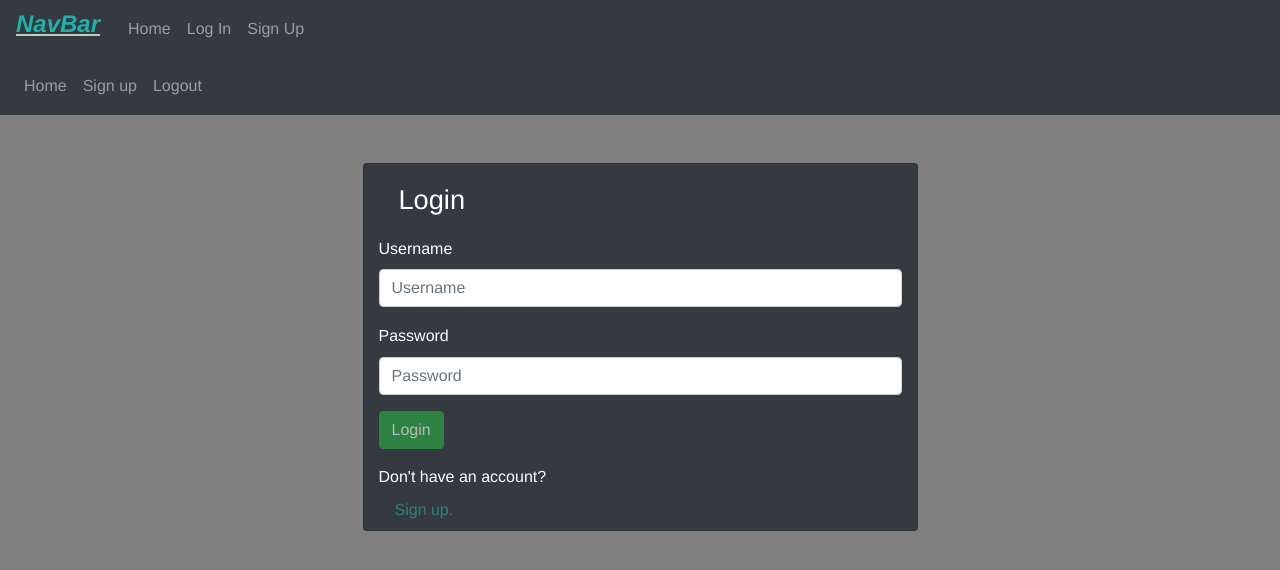
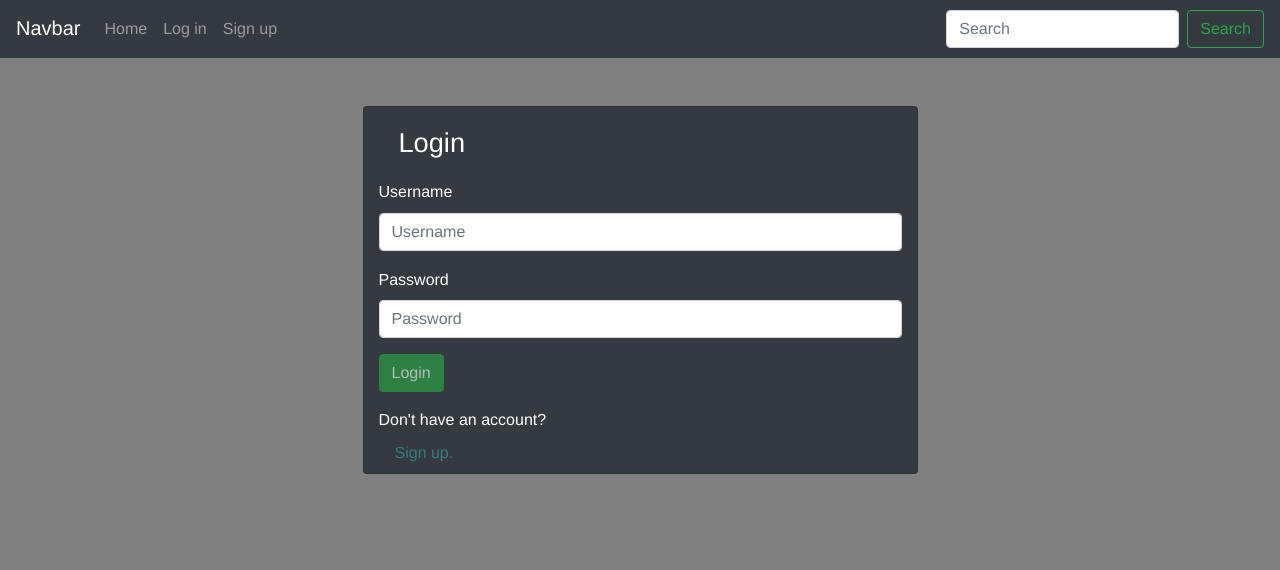
Before and after one commit to ConnorLeeJones/raydit-angular, an Angular app: page /login in a window 1280 px wide. Shown: the top 570 px of the page. Built offline with nearby package versions, Linux system fonts and the light colour scheme.

Commit message:
navbar working

```diff
--- a/angular.json
+++ b/angular.json
@@ -89,6 +89,7 @@
               "src/assets"
             ],
             "styles": [
+              "../node_modules/bootstrap/dist/css/bootstrap.min.css",
               "src/styles.css"
             ],
             "scripts": []
--- a/package.json
+++ b/package.json
@@ -19,6 +19,7 @@
     "@angular/platform-browser": "~8.2.5",
     "@angular/platform-browser-dynamic": "~8.2.5",
     "@angular/router": "~8.2.5",
+    "@ng-bootstrap/ng-bootstrap": "^5.1.5",
     "rxjs": "~6.4.0",
     "tslib": "^1.10.0",
     "zone.js": "~0.9.1"
--- a/src/app/app.component.html
+++ b/src/app/app.component.html
@@ -1,39 +1,32 @@
 <nav class="navbar navbar-expand-lg navbar-dark bg-dark">
-  <h4 id="navHeader"><b><em> NavBar </em></b> </h4>
-  <button class="navbar-toggler" type="button" data-toggle="collapse" data-target="#navbarTogglerDemo01" aria-controls="navbarTogglerDemo01" aria-expanded="false" aria-label="Toggle navigation">
+    <button class="navbar-toggler navbar-toggler-right" type="button" data-toggle="collapse" data-target="#navbarSupportedContent" aria-controls="navbarSupportedContent" aria-expanded="false" aria-label="Toggle navigation">
         <span class="navbar-toggler-icon"></span>
     </button>
-  <div class="collapse navbar-collapse" id="navbarTogglerDemo01">
-    <!-- <a class="navbar-brand" href="#">Hidden brand</a> -->
-    <ul class="navbar-nav mr-auto mt-2 mt-lg-0">
+    <a class="navbar-brand" href="#">Navbar</a>
+    <div [ngbCollapse]="!isNavbarCollapsed" class="navbar-collapse" id="navbarSupportedContent">
+      <ul class="navbar-nav mr-auto">
         <li class="nav-item">
-        <a class="nav-link" href="/" data-toggle="collapse" data-target=".navbar-collapse.show" routerLinkActive="active">Home <span class="sr-only">(current)</span></a>
+          <a class="nav-link" routerLink="/">Home <span class="sr-only">(current)</span></a>
         </li>
         <li class="nav-item" *ngIf="currentUser; else notShow">
-        <a class="nav-link" (click)="logout()" data-toggle="collapse" data-target=".navbar-collapse.show">Logout<span class="sr-only">(current)</span></a>
+            <a class="nav-link" (click)="logout()">Logout<span class="sr-only">(current)</span></a>
           </li>
           <ng-template #notShow>
           <li class="nav-item">
-          <a class="nav-link" routerLink="/login" data-toggle="collapse" data-target=".navbar-collapse.show"> Log In <span class="sr-only">(current)</span></a>
+              <a class="nav-link" routerLink="login"> Log in <span class="sr-only">(current)</span></a>
             </li>
             <li class="nav-item">
-            <a class="nav-link" routerLink="/signup" data-toggle="collapse" data-target=".navbar-collapse.show">Sign Up <span class="sr-only">(current)</span></a>
+                <a class="nav-link" routerLink="signup">Sign up <span class="sr-only">(current)</span></a>
               </li>
           </ng-template>
+
       </ul>
+      <form class="form-inline my-2 my-lg-0">
+        <input class="form-control mr-sm-2" type="text" placeholder="Search">
+        <button class="btn btn-outline-success my-2 my-sm-0" type="submit">Search</button>
+      </form>
     </div>
   </nav>
-
-
-<nav class="navbar navbar-expand navbar-dark bg-dark">
-    <div class="navbar-nav">
-        <a class="nav-item nav-link" routerLink="/">Home</a>
-        <a class="nav-item nav-link" routerLink="/signup">Sign up</a>
-
-        <a class="nav-item nav-link" (click)="logout()">Logout</a>
-    </div>
-</nav>
-
 
 <div class="container">
   <router-outlet></router-outlet>
--- a/src/app/app.module.ts
+++ b/src/app/app.module.ts
@@ -1,6 +1,7 @@
 import { BrowserModule } from '@angular/platform-browser';
 import { NgModule } from '@angular/core';
 import { RouterModule } from '@angular/router';
+import {NgbModule} from '@ng-bootstrap/ng-bootstrap';
 import { appRoutingModule } from './app-routing.module';
 import { AppComponent } from './app.component';
 import { HomeComponent } from './components/home/home.component';
@@ -24,7 +25,7 @@ import { SignUpComponent } from './components/sign-up/sign-up.component';
     ReactiveFormsModule,
     HttpClientModule,
     FormsModule,
-    RouterModule
+    NgbModule
   ],
   providers: [
     { provide: HTTP_INTERCEPTORS, useClass: JwtInterceptor, multi: true },
--- a/src/app/components/login/login.component.html
+++ b/src/app/components/login/login.component.html
@@ -21,7 +21,7 @@
                 Login</button>
             </form>
             <div *ngIf="error" class="alert alert-danger mt-3 mb-2">{{error}}</div>
-            <div>Don't have an account? <a class="nav-link" href="/signup">Sign up.</a> </div>
+            <div>Don't have an account? <a class="nav-link" routerLink="/signup">Sign up.</a> </div>
           </div>
         </div>
       </div>
--- a/src/app/components/sign-up/sign-up.component.html
+++ b/src/app/components/sign-up/sign-up.component.html
@@ -24,7 +24,7 @@
                       </div>
                       <div *ngIf="error" class="alert alert-danger mt-3 mb-2">{{error}}</div>
                       <div *ngIf="success" class="alert alert-primary mt-3 mb-2">
-                            Account succesfully created.<a class="nav-link" href="/login">Log in.</a>
+                            Account succesfully created.<a class="nav-link" routerLink="/login">Log in.</a>
                       </div>
 
 
--- a/src/app/utilities/auth-guard.ts
+++ b/src/app/utilities/auth-guard.ts
@@ -18,6 +18,7 @@ export class AuthGuard implements CanActivate {
         }
 
         // not logged in so redirect to login page with the return url
+        console.log("not logged in");
         this.router.navigate(['/login'], { queryParams: { returnUrl: state.url } });
         return false;
     }
```
Also changed, not shown: 1 other file (tests, documents, lock files or other folders). Lines whose indentation alone changed are shown as unchanged.
